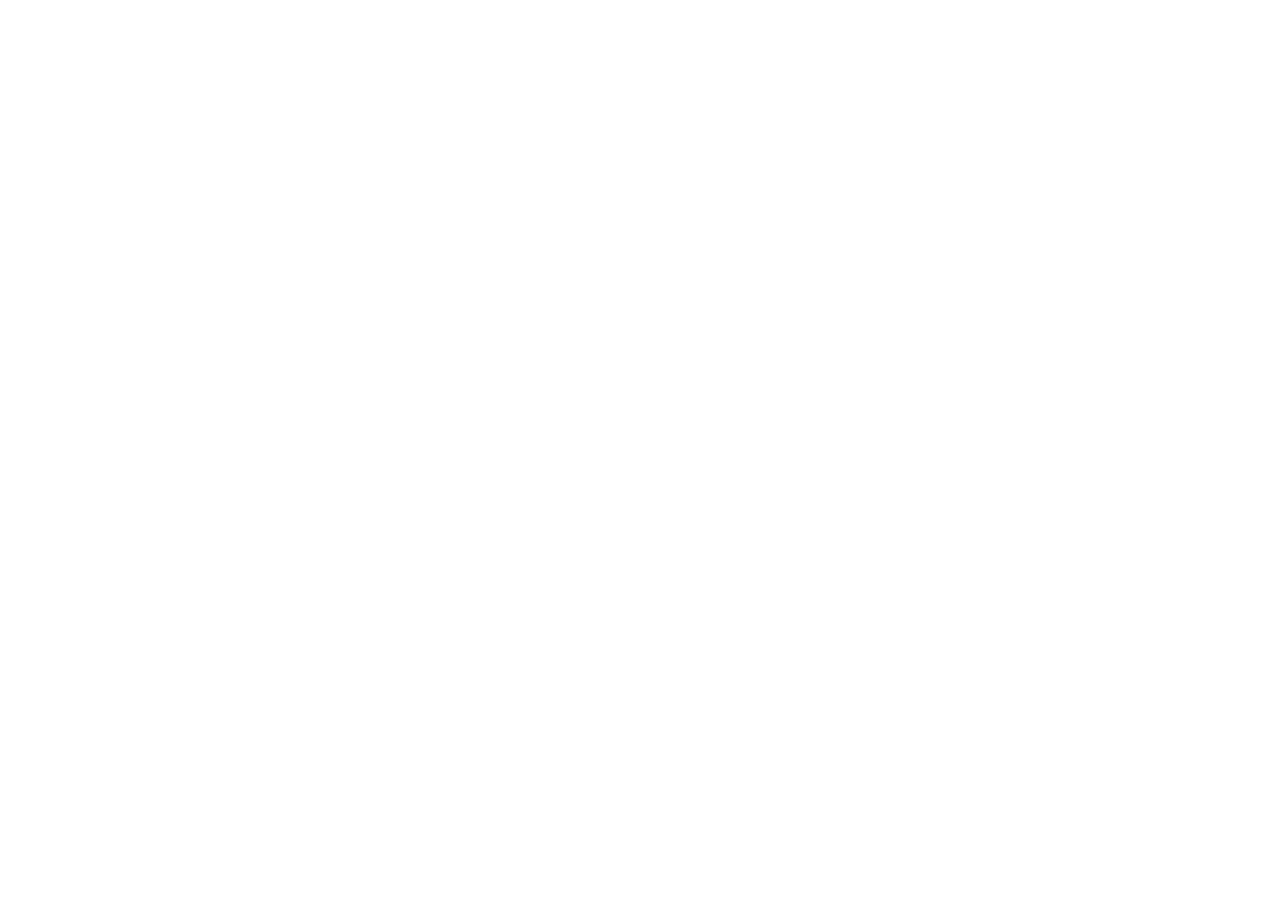
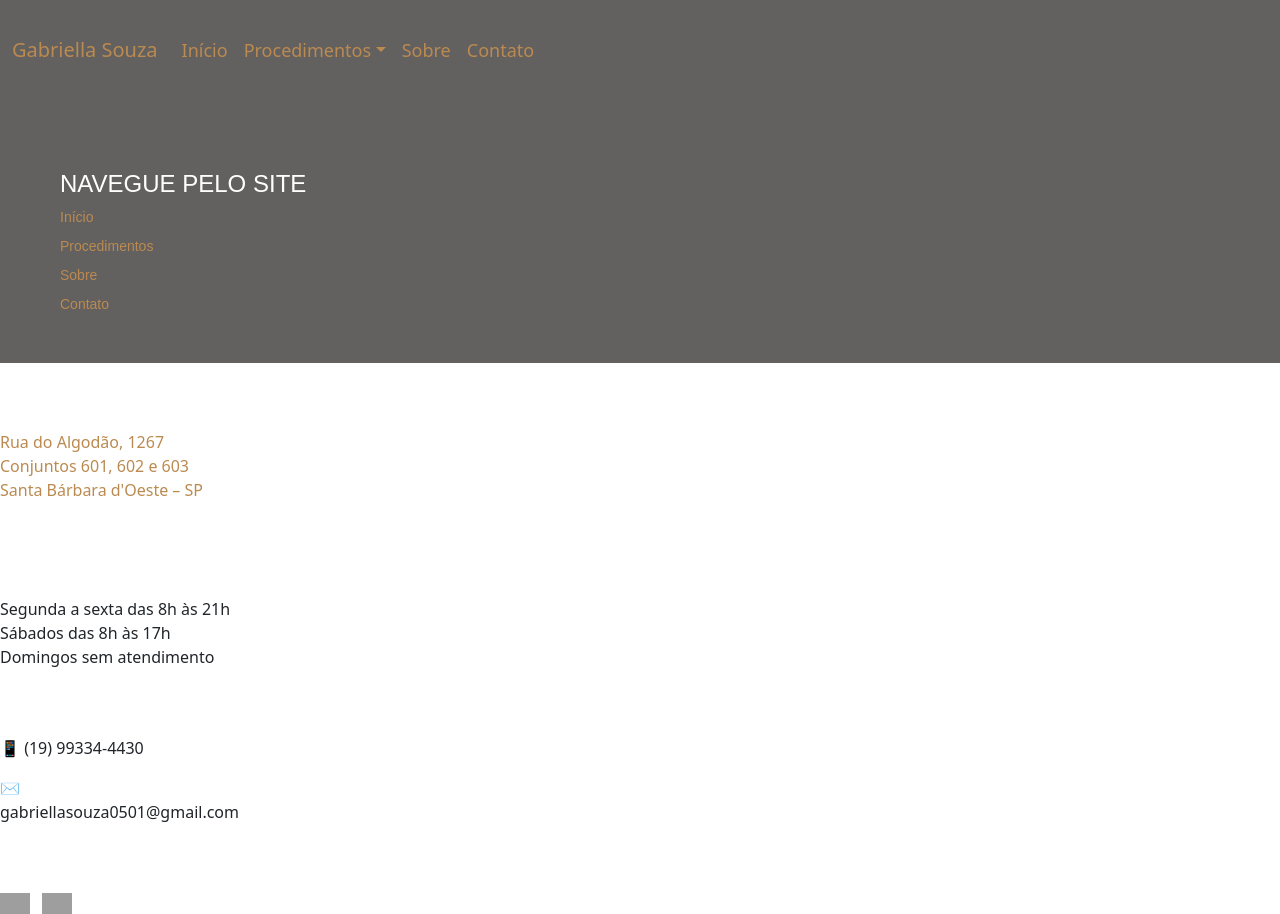
Before and after one commit to vitoriaosouza11/gabriellasouza-react, a React (Vite) app: page / in a window 1280 px wide. Shown: the top 914 px of the page. Before the commit the page ends 800 px from the top, so only its background shows below. Built offline with nearby package versions, Linux system fonts and the light colour scheme; grey boxes are pictures that could not be loaded.

Commit message:
começando

```diff
--- a/package.json
+++ b/package.json
@@ -10,8 +10,10 @@
     "preview": "vite preview"
   },
   "dependencies": {
+    "bootstrap": "^5.3.7",
     "react": "^19.1.1",
-    "react-dom": "^19.1.1"
+    "react-dom": "^19.1.1",
+    "react-router-dom": "^7.8.0"
   },
   "devDependencies": {
     "@eslint/js": "^9.32.0",
--- a/src/App.jsx
+++ b/src/App.jsx
@@ -1,11 +1,19 @@
 import './App.css'
+import Menu from './componentes/Menu.jsx';
+import Section from './componentes/Section.jsx';
+import Footer from './componentes/Footer.jsx';
+import 'bootstrap/dist/css/bootstrap.min.css';
+import 'bootstrap/dist/js/bootstrap.bundle.min.js';
+
 
 function App() {
 
 
   return (
     <>
-
+      <Menu />
+      <Section />
+      <Footer />
     </>
   )
 }
--- a/src/componentes/Footer.css
+++ b/src/componentes/Footer.css
@@ -0,0 +1,308 @@
+* body {
+    background-color: white(253, 245, 252);
+    display: column;
+    justify-content: center;
+    align-items: center;
+    height: 100vh;
+    gap: 20px;
+}
+
+*/ body {
+    margin: 0;
+    padding: 0;
+    box-sizing: border-box;
+    font-family: Arial, Helvetica, sans-serif;
+    height: 100vh;
+    background: whitesmoke;
+    overflow: scroll;
+}
+
+.navbar {
+    background-color: #636060;
+    height: 100px;
+    font-size: 18px;
+}
+
+@media (max-width: 600px) {
+    body {
+        flex-wrap: wrap;
+    }
+
+    .caixas {
+        width: 100%;
+    }
+}
+
+
+@media only screen and (max-width: 767px) {
+    .responsive #top #main {
+        padding-top: 0 !important;
+        margin: 0;
+    }
+}
+
+
+.footer-container {
+    background: #636060;
+    color: #bb8a50;
+    font-family: Arial, sans-serif;
+    font-size: 14px;
+    padding: 40px 60px;
+    display: flex;
+    justify-content: space-between;
+    align-items: flex-start;
+
+
+    width: 100%;
+}
+
+.footer-column {
+    flex: 1;
+    margin-right: 40px;
+    max-width: 250px;
+}
+
+.footer-column:last-child {
+    margin-right: 0;
+}
+
+.footer-column h3 {
+    color: white;
+    font-weight: bold;
+    margin-bottom: 16px;
+}
+
+.footer-column ul {
+    list-style: none;
+    padding: 0;
+    margin: 0;
+}
+
+.footer-column ul li {
+    margin-bottom: 8px;
+}
+
+.footer-column ul li a {
+    color: #bb8a50;
+    text-decoration: none;
+}
+
+.footer-column ul li a:hover {
+    text-decoration: underline;
+}
+
+.footer-contact p,
+.footer-hours p {
+    margin: 6px 0;
+    color: #fff;
+}
+
+.footer-contact a {
+    color: #bb8a50;
+    text-decoration: none;
+}
+
+.footer-contact a:hover {
+    text-decoration: underline;
+}
+
+.footer-social-icons img {
+    width: 30px;
+    margin-right: 12px;
+    vertical-align: middle;
+}
+
+.footer-logo {
+    text-align: right;
+    flex: 1;
+    max-width: 250px;
+}
+
+.footer-logo img {
+    width: 120px;
+}
+
+@media (max-width: 900px) {
+    .footer-container {
+        flex-wrap: wrap;
+        padding: 30px 20px;
+        gap: 24px;
+    }
+
+    .footer-column,
+    .footer-logo {
+        max-width: 100%;
+        margin-right: 0;
+        margin-bottom: 24px;
+        text-align: left;
+    }
+
+    .footer-logo {
+        text-align: left;
+        margin-bottom: 0;
+    }
+}
+
+@media (max-width: 600px) {
+    .footer-container {
+        flex-direction: column;
+        align-items: stretch;
+        padding: 20px 10px;
+        gap: 16px;
+    }
+
+    .footer-column,
+    .footer-logo {
+        max-width: 100%;
+        margin-right: 0;
+        margin-bottom: 16px;
+        text-align: left;
+    }
+
+    .footer-logo {
+        text-align: left;
+        margin-bottom: 0;
+    }
+
+    .footer-social-icons img {
+        width: 28px;
+        margin-right: 8px;
+    }
+}
+
+.btn-personalizado {
+    background-color: #636060;
+    color: #fafafa;
+    border: none;
+}
+
+.btn-personalizado:hover {
+    background-color: #d803a3;
+    color: #fcfcfc;
+}
+
+.card {
+    font-size: 0.9rem;
+}
+
+.card img {
+    height: 140px;
+    object-fit: cover;
+}
+
+@media (min-width: 992px) {
+    .col-lg-2 {
+        flex: 0 0 20%;
+        max-width: 20%;
+    }
+}
+
+.navbar-nav .nav-link {
+    color: #bb8a50 !important;
+}
+
+.navbar-brand {
+    color: #bb8a50 !important;
+}
+
+.navbar-nav .nav-link:hover,
+.navbar-brand:hover {
+    color: #a06c3a !important;
+}
+
+.imagem-banner {
+    width: 100%;
+    height: auto;
+}
+
+.container {
+    display: flex;
+    justify-content: space-between;
+    align-items: center;
+    background-color: white;
+    padding: 30px;
+    border-radius: 10px;
+    box-shadow: 0 0 15px rgba(0, 0, 0, 0.1);
+    max-width: 1000px;
+    margin: auto;
+}
+
+.texto {
+    flex: 1;
+    padding-right: 30px;
+}
+
+.texto h2 {
+    margin-top: 0;
+    color: #333;
+}
+
+.texto p {
+    line-height: 1.6;
+    color: #555;
+}
+
+.imagem {
+    flex-shrink: 0;
+}
+
+.imagemsobre {
+    width: 450px;
+    height: auto;
+    border-radius: 10px;
+}
+
+@media (max-width: 768px) {
+    .container {
+        flex-direction: column-reverse;
+        text-align: center;
+    }
+
+    .texto {
+        padding: 0;
+    }
+
+    .imagem {
+        margin-bottom: 20px;
+    }
+}
+
+.texto strong {
+    color: #bb8a50;
+}
+
+.navbar .logo {
+    height: 90px;
+}
+
+
+.navbar .navbar-collapse {
+    background-color: #636060;
+    box-shadow: 0 2px 8px rgba(0, 0, 0, 0.03);
+    border-radius: 70%;
+    padding: 0;
+    margin: 0;
+}
+
+@media (min-width: 992px) {
+    .navbar .navbar-collapse {
+        background-color: transparent;
+        box-shadow: none;
+        border-radius: 70%;
+    }
+}
+
+
+  .container.mt-5.mb-5 {
+    display: flex;
+    flex-direction: column;
+    align-items: center;
+    justify-content: center;
+    text-align: center;
+  }
+
+
+  .container.mt-5.mb-5 form {
+    max-width: 600px;
+    width: 100%;
+  }
--- a/src/componentes/Footer.jsx
+++ b/src/componentes/Footer.jsx
@@ -2,7 +2,7 @@
 
 function Footer() {
     return (
-        <footer style="background-color: #333; color: white; text-align: center; padding: 20px;">
+        <footer style={{'backgroundColor': '#333', 'color': 'white', 'textAlign': 'center', 'padding': '20px'}}>
             &copy; GABRIELLA SOUZA. Todos os direitos reservados.
         </footer>
     );
--- a/src/componentes/Menu.css
+++ b/src/componentes/Menu.css
@@ -0,0 +1,115 @@
+.navbar {
+    background-color: #636060;
+    height: 100px;
+    font-size: 18px;
+}
+
+.navbar-nav .nav-link {
+    color: #bb8a50 !important;
+}
+
+.navbar-brand {
+    color: #bb8a50 !important;
+}
+
+.navbar-nav .nav-link:hover,
+.navbar-brand:hover {
+    color: #a06c3a !important;
+}
+
+.imagem-banner {
+    width: 100%;
+    height: auto;
+}
+
+.container {
+    display: flex;
+    justify-content: space-between;
+    align-items: center;
+    background-color: white;
+    padding: 30px;
+    border-radius: 10px;
+    box-shadow: 0 0 15px rgba(0, 0, 0, 0.1);
+    max-width: 1000px;
+    margin: auto;
+}
+
+.texto {
+    flex: 1;
+    padding-right: 30px;
+}
+
+.texto h2 {
+    margin-top: 0;
+    color: #333;
+}
+
+.texto p {
+    line-height: 1.6;
+    color: #555;
+}
+
+.imagem {
+    flex-shrink: 0;
+}
+
+.imagemsobre {
+    width: 450px;
+    height: auto;
+    border-radius: 10px;
+}
+
+@media (max-width: 768px) {
+    .container {
+        flex-direction: column-reverse;
+        text-align: center;
+    }
+
+    .texto {
+        padding: 0;
+    }
+
+    .imagem {
+        margin-bottom: 20px;
+    }
+}
+
+.texto strong {
+    color: #bb8a50;
+}
+
+.navbar .logo {
+    height: 90px;
+}
+
+
+.navbar .navbar-collapse {
+    background-color: #636060;
+    box-shadow: 0 2px 8px rgba(0, 0, 0, 0.03);
+    border-radius: 70%;
+    padding: 0;
+    margin: 0;
+}
+
+@media (min-width: 992px) {
+    .navbar .navbar-collapse {
+        background-color: transparent;
+        box-shadow: none;
+        border-radius: 70%;
+    }
+}
+
+
+  .container.mt-5.mb-5 {
+    display: flex;
+    flex-direction: column;
+    align-items: center;
+    justify-content: center;
+    text-align: center;
+  }
+
+
+  .container.mt-5.mb-5 form {
+    max-width: 600px;
+    width: 100%;
+  }
--- a/src/componentes/Menu.jsx
+++ b/src/componentes/Menu.jsx
@@ -3,34 +3,34 @@
 function Menu() {
     return (
         <>
-            <nav class="navbar navbar-expand-lg ">
-                <div class="container-fluid">
-                    <a class="navbar-brand" href="#">Gabriella Souza</a>
-                    <button class="navbar-toggler" type="button" data-bs-toggle="collapse" data-bs-target="#navbarNav"
+            <nav className="navbar navbar-expand-lg ">
+                <div className="container-fluid">
+                    <a className="navbar-brand" href="#">Gabriella Souza</a>
+                    <button className="navbar-toggler" type="button" data-bs-toggle="collapse" data-bs-target="#navbarNav"
                         aria-controls="navbarNav" aria-expanded="false" aria-label="Toggle navigation">
-                        <span class="navbar-toggler-icon"></span>
+                        <span className="navbar-toggler-icon"></span>
                     </button>
-                    <div class="collapse navbar-collapse" id="navbarNav">
-                        <ul class="navbar-nav">
-                            <li class="nav-item"></li>
-                                <li class="nav-item">
-                                    <a class="nav-link" href="index.html">Início</a>
+                    <div className="collapse navbar-collapse" id="navbarNav">
+                        <ul className="navbar-nav">
+                            <li className="nav-item"></li>
+                                <li className="nav-item">
+                                    <a className="nav-link" href="index.html">Início</a>
                                 </li>
-                                <li class="nav-item dropdown">
-                                    <a class="nav-link dropdown-toggle" href="#" role="button" data-bs-toggle="dropdown"
+                                <li className="nav-item dropdown">
+                                    <a className="nav-link dropdown-toggle" href="#" role="button" data-bs-toggle="dropdown"
                                         aria-expanded="false">Procedimentos</a>
-                                    <ul class="dropdown-menu">
-                                        <li><a class="dropdown-item" href="facial.html">Facial</a></li>
-                                        <li><a class="dropdown-item" href="corporal.html">Corporal</a></li>
-                                        <li><a class="dropdown-item" href="epilacao.html">Epilação</a></li>
-                                        <li><a class="dropdown-item" href="luzpulsada.html">Luz Pulsada</a></li>
+                                    <ul className="dropdown-menu">
+                                        <li><a className="dropdown-item" href="facial.html">Facial</a></li>
+                                        <li><a className="dropdown-item" href="corporal.html">Corporal</a></li>
+                                        <li><a className="dropdown-item" href="epilacao.html">Epilação</a></li>
+                                        <li><a className="dropdown-item" href="luzpulsada.html">Luz Pulsada</a></li>
                                     </ul>
                                 </li>
-                                <li class="nav-item">
-                                    <a class="nav-link" href="sobre.html">Sobre</a>
+                                <li className="nav-item">
+                                    <a className="nav-link" href="sobre.html">Sobre</a>
                                 </li>
-                                <li class="nav-item">
-                                    <a class="nav-link" href="contato.html">Contato</a>
+                                <li className="nav-item">
+                                    <a className="nav-link" href="contato.html">Contato</a>
                                 </li>
                         </ul>
                     </div>
--- a/src/componentes/Section.jsx
+++ b/src/componentes/Section.jsx
@@ -4,9 +4,9 @@
     return (
         <>
             <section>
-      <div class="footer-container">
-        <div class="footer-column">
-          <h4 style="margin-top: 30px; color: white;">NAVEGUE PELO SITE</h4>
+                <div className="footer-container">
+                    <div className="footer-column">
+                        <h4 style={{marginTop: '30px', color: 'white'}}>NAVEGUE PELO SITE</h4>
                         <ul>
                             <li><a href="index.html">Início</a></li>
                             <li><a href="facial.html">Procedimentos</a></li>
@@ -15,40 +15,41 @@
                         </ul>
                     </div>
                 </div>
-        <div class="footer-column">
-          <h4 style="margin-top: 30px; color: white;">ENDEREÇO</h4>
-          <p style="color:#bb8a50;">
-            Rua do Algodão, 1267 <br>
-            Conjuntos 601, 602 e 603 <br>
+                <div className="footer-column">
+                    <h4 style={{marginTop: '30px', color: 'white'}}>ENDEREÇO</h4>
+                    <p style={{color: '#bb8a50'}}>
+                        Rua do Algodão, 1267 <br />
+                        Conjuntos 601, 602 e 603 <br />
                         Santa Bárbara d'Oeste – SP
                     </p>
-          <h4 style="margin-top: 30px; color: white;">HORÁRIO DE FUNCIONAMENTO</h4>
+                    <h4 style={{marginTop: '30px' , color: 'white'}}>HORÁRIO DE FUNCIONAMENTO</h4>
                     <p>
-            Segunda a sexta das 8h às 21h <br>
-            Sábados das 8h às 17h <br>
+                        Segunda a sexta das 8h às 21h <br />
+                        Sábados das 8h às 17h <br />
                         Domingos sem atendimento
                     </p>
                 </div>
-        <div class="footer-column">
-          <h4 style="margin-top: 30px; color: white;">ENTRE EM CONTATO</h4>
+                <div className="footer-column">
+                    <h4 style={{marginTop: '30px' , color: 'white'}}>ENTRE EM CONTATO</h4>
                     <p>📱 (19) 99334-4430</p>
                     <p>✉️ gabriellasouza0501@gmail.com</p>
                 </div>
 
-          <h4 style="margin-top: 30px; color: white;">SIGA NOSSAS REDES!</h4>
-          <div class="footer-social-icons">
+                <h4 style={{marginTop: '30px' , color: 'white'}}>SIGA NOSSAS REDES!</h4>
+                <div className="footer-social-icons">
                     <a href="https://www.instagram.com/gabriellasouza.oficial?igsh=bnpjcTl2dmN6eWtv&utm_source=qr"><img src="https://www.diazer.com.br/wp-content/uploads/2020/05/icone-instagram-white.png"
-                alt="Instagram"></a>
+                        alt="Instagram"/></a>
                     <a href="https://www.tiktok.com/@gabriellasouzaoficial?_t=ZM-8yY0dSDHNkm&_r=1"><img src="https://www.diazer.com.br/wp-content/uploads/2025/02/icone-tiktok-white.png"
-                alt="TikTok"></a>
+                        alt="TikTok"/></a>
                 </div>
 
-        <div class="footer-logo">
-          <img src="FOTOS/logo.jpg" style="width: 100px; height: 100px; border-radius: 50%;" alt="Logo">
-          <p style="color: #bb8a50; margin-top: 10px;">ESTÉTICA AVANÇADA E INTEGRATIVA</p>
+                <div className="footer-logo">
+                    <img src="FOTOS/logo.jpg" style={{width: '100px', height: '100px', borderRadius: '50%'}} alt="Logo"/>
+                    <p style={{color: '#bb8a50', marginTop: '10px'}}>ESTÉTICA AVANÇADA E INTEGRATIVA</p>
                 </div>
 
             </section>
+
         </>
     )
 }
--- a/src/main.jsx
+++ b/src/main.jsx
@@ -1,5 +1,7 @@
 import { StrictMode } from 'react'
 import { createRoot } from 'react-dom/client'
+import 'bootstrap/dist/css/bootstrap.min.css';
+import 'bootstrap/dist/js/bootstrap.bundle.min.js';
 
 import App from './App.jsx'
 
```
Also changed, not shown: 1 other file (tests, documents, lock files or other folders). Lines whose indentation alone changed are shown as unchanged.
